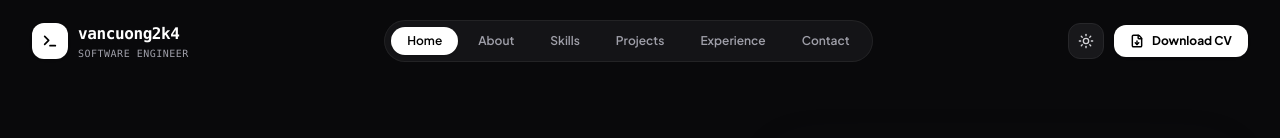
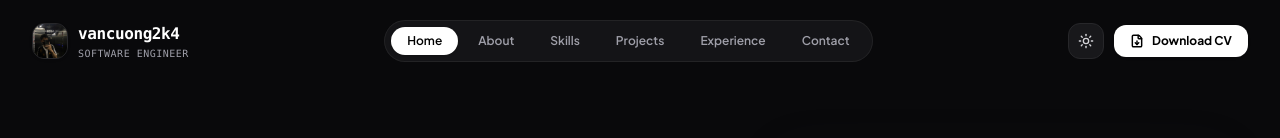
Before and after one commit to vancuong2k4/portfolio, a React (Vite) app: page / in a window 1280 px wide. Shown: the top 138 px of the page. Built offline with nearby package versions, Linux system fonts and the light colour scheme.

Commit message:
feat(navbar): update header logo to user provided image while preserving exact size

```diff
--- a/src/components/Navbar.tsx
+++ b/src/components/Navbar.tsx
@@ -1,6 +1,6 @@
 import React, { useState, useEffect } from 'react'
 import { useTheme } from '../context/ThemeContext'
-import { Sun, Moon, Menu, X, FileDown, Terminal } from 'lucide-react'
+import { Sun, Moon, Menu, X, FileDown } from 'lucide-react'
 import confetti from 'canvas-confetti'
 
 interface NavItem {
@@ -64,13 +64,18 @@ export const Navbar: React.FC = () => {
       }`}
     >
       <div className="max-w-7xl mx-auto px-4 sm:px-6 lg:px-8 flex items-center justify-between">
-        {/* Brand Logo - Monochrome Black & White */}
+        {/* Brand Logo - Custom Image Avatar */}
         <a
           href="#home"
           className="flex items-center gap-2.5 group cursor-pointer"
         >
-          <div className="w-9 h-9 rounded-xl bg-black dark:bg-white text-white dark:text-black flex items-center justify-center font-bold shadow-sm group-hover:scale-105 transition-transform duration-200 border border-zinc-800 dark:border-transparent">
-            <Terminal className="w-4 h-4 stroke-[2.5]" />
+          <div className="w-9 h-9 rounded-xl overflow-hidden shadow-sm group-hover:scale-105 transition-transform duration-200 border border-zinc-200 dark:border-zinc-800 bg-zinc-100 dark:bg-zinc-900 shrink-0">
+            <img
+              src="/logo.png"
+              alt="vancuong2k4 logo"
+              className="w-full h-full object-cover"
+              loading="eager"
+            />
           </div>
           <div className="flex flex-col">
             <span className="font-bold text-base tracking-tight text-zinc-900 dark:text-white font-mono">
```
Also changed, not shown: public/logo.png (added).
